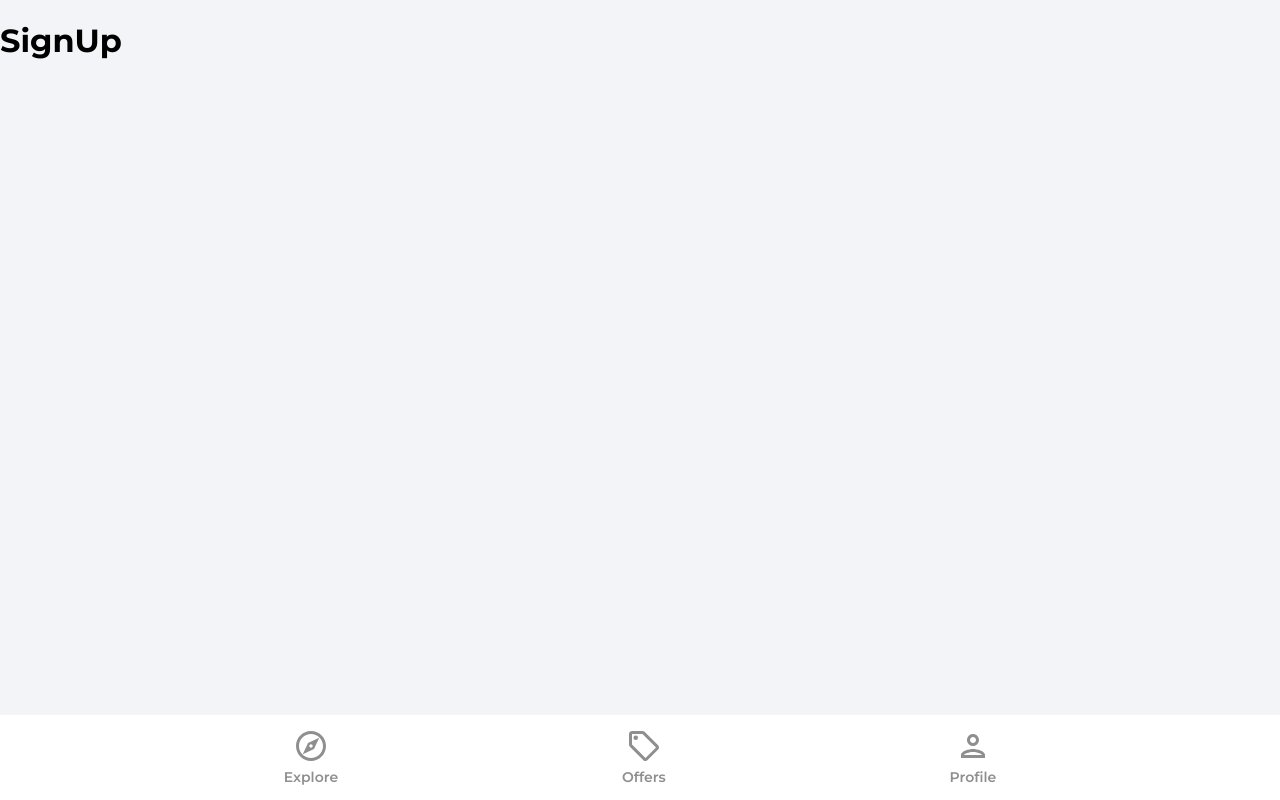
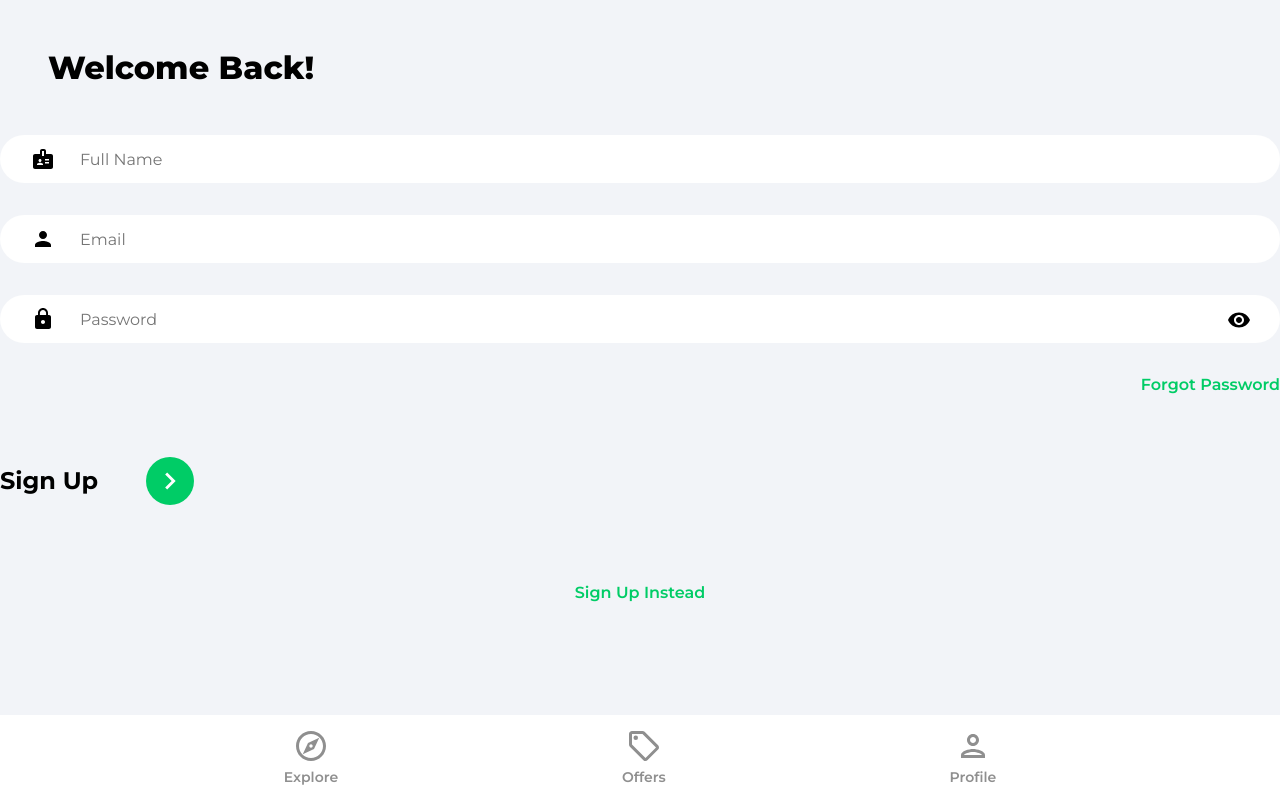
Before and after one commit to junsantilla/house-marketplace, a React (Create React App) app: page /sign-up in a window 1280 px wide. Built offline with nearby package versions, Linux system fonts and the light colour scheme.

Commit message:
Create sign in and sign up form

```diff
--- a/src/pages/SignIn.jsx
+++ b/src/pages/SignIn.jsx
@@ -1,9 +1,85 @@
 import React from "react";
+import { useState } from "react";
+import { Link, useNavigate } from "react-router-dom";
+import { ReactComponent as ArrowRightIcon } from "../assets/svg/keyboardArrowRightIcon.svg";
+import visibilityIcon from "../assets/svg/visibilityIcon.svg";
 
 function SignIn() {
+	const [showPassword, setShowPassword] = useState(false);
+	const [formData, setFormDaata] = useState({
+		email: "",
+		password: "",
+	});
+
+	const { email, password } = formData;
+
+	const navigate = useNavigate();
+
+	const onChange = (e) => {
+		setFormDaata((prevState) => ({
+			...prevState,
+			[e.target.id]: e.target.value,
+		}));
+	};
+
 	return (
 		<>
-			<h1>Sign In</h1>
+			<div className="pageContainer">
+				<header>
+					<p className="pageHeader">Welcome Back!</p>
+				</header>
+			</div>
+
+			<main>
+				<form>
+					<input
+						type="email"
+						className="emailInput"
+						placeholder="Email"
+						id="email"
+						value={email}
+						onChange={onChange}
+					/>
+
+					<div className="passwordInputDiv">
+						<input
+							type={showPassword ? "text" : "password"}
+							placeholder="Password"
+							className="passwordInput"
+							id="password"
+							value={password}
+							onChange={onChange}
+						/>
+						<img
+							src={visibilityIcon}
+							alt="show password"
+							className="showPassword"
+							onClick={() =>
+								setShowPassword((prevState) => !prevState)
+							}
+						/>
+					</div>
+
+					<Link to="/forgot-password" className="forgotPasswordLink">
+						Forgot Password
+					</Link>
+
+					<div className="signInBar">
+						<p className="signInText">Sign In</p>
+						<button className="signInButton">
+							<ArrowRightIcon
+								fill="#fff"
+								width="34px"
+								height="34px"
+							/>
+						</button>
+					</div>
+				</form>
+
+				<Link className="registerLink" to="/sign-up">
+					Sign Up Instead
+				</Link>
+			</main>
 		</>
 	);
 }
--- a/src/pages/SignUp.jsx
+++ b/src/pages/SignUp.jsx
@@ -1,9 +1,95 @@
 import React from "react";
+import { useState } from "react";
+import { Link, useNavigate } from "react-router-dom";
+import { ReactComponent as ArrowRightIcon } from "../assets/svg/keyboardArrowRightIcon.svg";
+import visibilityIcon from "../assets/svg/visibilityIcon.svg";
 
 function SignUp() {
+	const [showPassword, setShowPassword] = useState(false);
+	const [formData, setFormDaata] = useState({
+		name: "",
+		email: "",
+		password: "",
+	});
+
+	const { name, email, password } = formData;
+
+	const navigate = useNavigate();
+
+	const onChange = (e) => {
+		setFormDaata((prevState) => ({
+			...prevState,
+			[e.target.id]: e.target.value,
+		}));
+	};
+
 	return (
 		<>
-			<h1>SignUp</h1>
+			<div className="pageContainer">
+				<header>
+					<p className="pageHeader">Welcome Back!</p>
+				</header>
+			</div>
+
+			<main>
+				<form>
+					<input
+						type="text"
+						className="nameInput"
+						placeholder="Full Name"
+						id="name"
+						value={name}
+						onChange={onChange}
+					/>
+
+					<input
+						type="email"
+						className="emailInput"
+						placeholder="Email"
+						id="email"
+						value={email}
+						onChange={onChange}
+					/>
+
+					<div className="passwordInputDiv">
+						<input
+							type={showPassword ? "text" : "password"}
+							placeholder="Password"
+							className="passwordInput"
+							id="password"
+							value={password}
+							onChange={onChange}
+						/>
+						<img
+							src={visibilityIcon}
+							alt="show password"
+							className="showPassword"
+							onClick={() =>
+								setShowPassword((prevState) => !prevState)
+							}
+						/>
+					</div>
+
+					<Link to="/forgot-password" className="forgotPasswordLink">
+						Forgot Password
+					</Link>
+
+					<div className="signUpBar">
+						<p className="signUpText">Sign Up</p>
+						<button className="signUpButton">
+							<ArrowRightIcon
+								fill="#fff"
+								width="34px"
+								height="34px"
+							/>
+						</button>
+					</div>
+				</form>
+
+				<Link className="registerLink" to="/sign-in">
+					Sign Up Instead
+				</Link>
+			</main>
 		</>
 	);
 }
```
